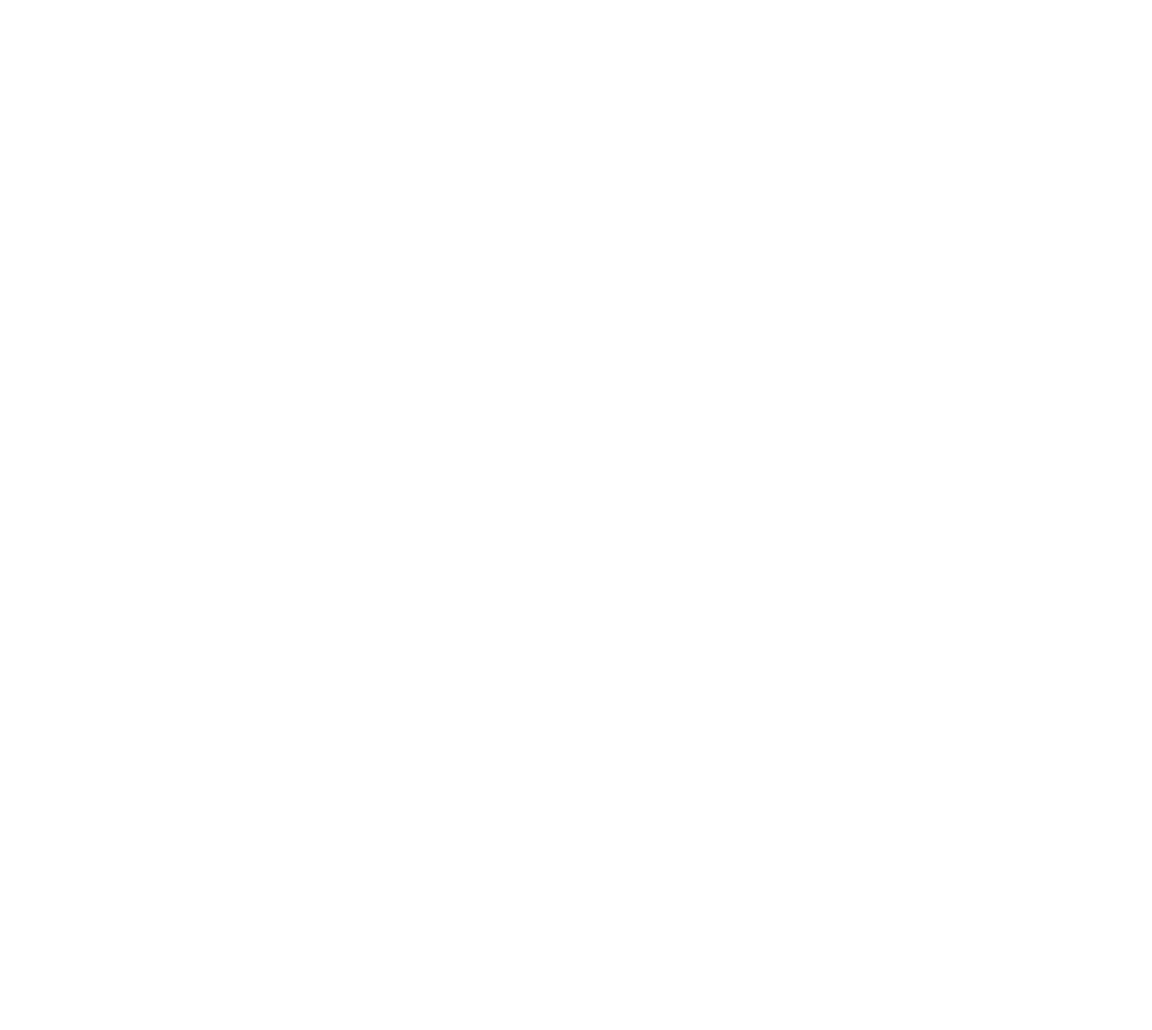
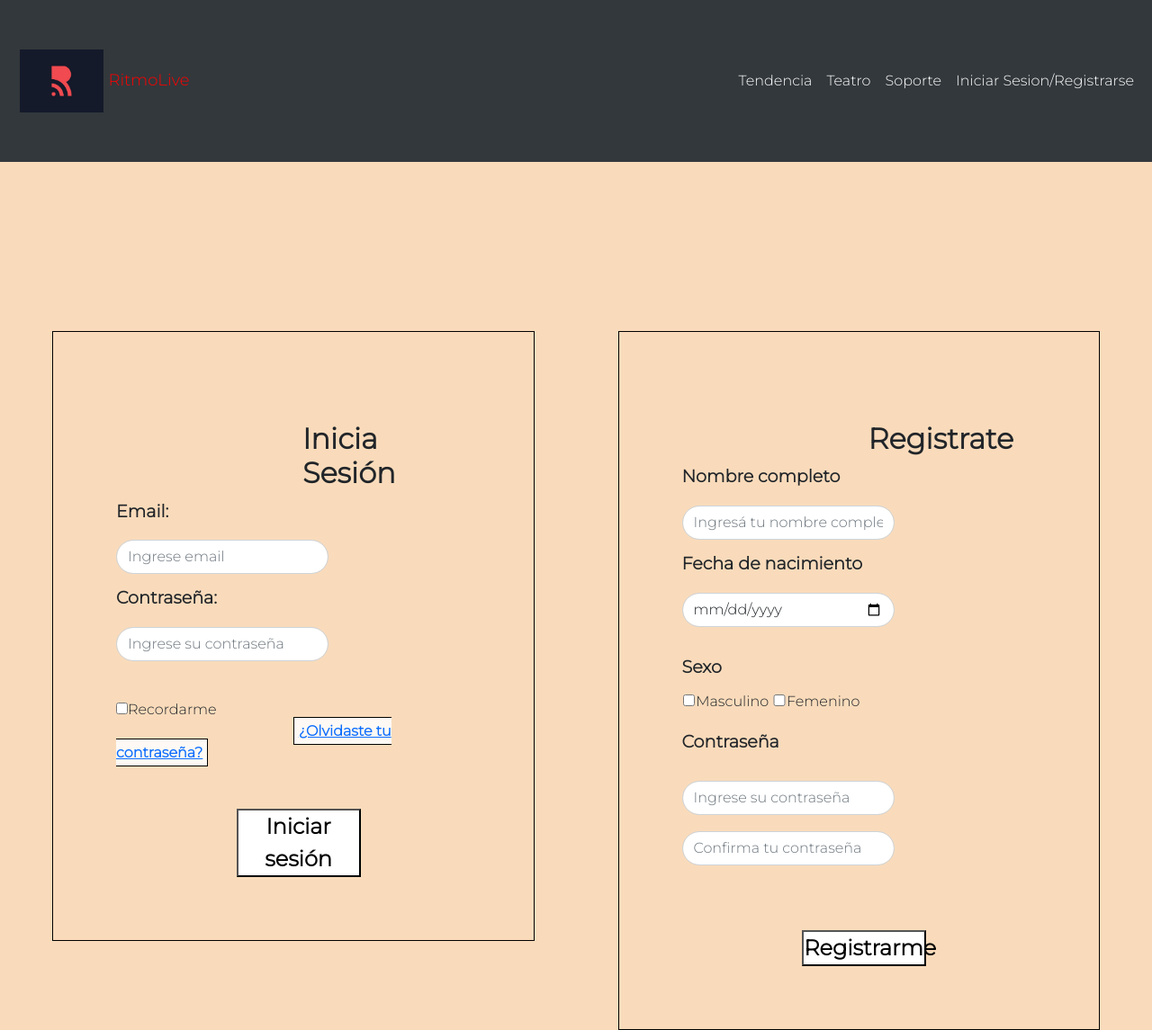
Before and after one commit to MatiasLizaur/PF-Lizaur, a plain HTML site: page pages/iniciarsesion.html in a window 1280 px wide. Shown: the top 1145 px of the page at 90% size. Before the commit the page ends 800 px from the top, so only its background shows below. Drawn offline with nearby package versions, Linux system fonts and the light colour scheme.

Commit message:
quinta pagina no responsive

```diff
--- a/pages/iniciarsesion.html
+++ b/pages/iniciarsesion.html
@@ -0,0 +1,143 @@
+<!DOCTYPE html>
+<html lang="en">
+<head>
+    <meta charset="UTF-8">
+    <meta name="viewport" content="width=device-width, initial-scale=1.0">
+    <!-- BS 5.1 inicia -->
+    <link href="https://cdn.jsdelivr.net/npm/bootstrap@5.1.3/dist/css/bootstrap.min.css" rel="stylesheet"
+        integrity="sha384-1BmE4kWBq78iYhFldvKuhfTAU6auU8tT94WrHftjDbrCEXSU1oBoqyl2QvZ6jIW3" crossorigin="anonymous">
+    <!-- BS 5.1 finaliza -->
+    <link rel="stylesheet" href="../style.css">
+    <title>Iniciar Sesion / Registrarse</title>
+</head>
+<body>
+    <!-- comienza header -->
+
+    <header class="h-ini">
+
+    <nav class="navbar navbar-expand-sm navbar-dark">
+        <div class="container-fluid">
+            <a class="navbar-brand" href="../index.html">
+                <img src="../assets/img/logo.jpg" alt="logo" class="img-navbar">
+                <span class="ritmolive">RitmoLive</span>
+            </a>
+
+            <button class="navbar-toggler" type="button" data-bs-toggle="collapse"
+                data-bs-target="#collapsibleNavbar">
+                <span class="navbar-toggler-icon"></span>
+            </button>
+
+            <div class="collapse navbar-collapse d-flex justify-content-end" id="collapsibleNavbar">
+                <ul class="navbar-nav">
+                    <li class="nav-item">
+                        <a class="nav-link" href="./theweeknd.html">Tendencia</a>
+                    </li>
+                    <li class="nav-item">
+                        <a class="nav-link" href="./teatro.html">Teatro</a>
+                    </li>
+                    <li class="nav-item">
+                        <a class="nav-link" href="./soporte.html">Soporte</a>
+                    </li>
+                    <li class="nav-item">
+                        <a class="nav-link" href="#">Iniciar Sesion/Registrarse</a>
+                    </li>
+                </ul>
+            </div>
+        </div>
+    </nav>
+    </header>
+
+    <!-- finaliza header -->
+
+    <!-- comienza main -->
+
+    <main class="main-ini">
+
+        <div class="container-fluid">
+            <div class="row" id="row-ini">
+
+                <div class="l-izquierdo-ini col-sm-6">
+                <h2>Inicia Sesión</h2>
+                <div class="form-group">
+                    <label for="email" class="e-ini">Email:</label>
+                    <input type="email" class="form-control" id="email" placeholder="Ingrese email" name="email">
+                </div>
+                <div class="form-group">
+                    <label for="password" class="e-ini">Contraseña:</label>
+                    <input type="password" class="form-control" id="password" placeholder="Ingrese su contraseña" name="password">
+                </div>
+                <div class="recordarme"><input type="checkbox" name="recordarme" id="recordarme">Recordarme
+                <a href="#" id="o-contraseña">¿Olvidaste tu contraseña?</a></div>
+                <button class="b-ini">Iniciar sesión</button>
+                </div>
+
+                <div class="l-derecho-ini col-sm-6">
+                    <h2>Registrate</h2>
+                <div class="form-group">
+                    <label for="name" class="e-ini">Nombre completo</label>
+                    <input type="name" class="form-control" id="name" placeholder="Ingresá tu nombre completo" name="name">
+                </div>
+                <div class="form-group">
+                    <label for="date" class="e-ini">Fecha de nacimiento</label>
+                    <input type="date" class="form-control" id="date">
+                </div>
+                <div class="form-group">
+                    <label for="sexo" id="sexo" class="e-ini">Sexo</label><br>
+                    <input type="checkbox" id="sexo-g">Masculino
+                    <input type="checkbox" id="sexo-g">Femenino
+                </div>
+                <div class="form-group">
+                    <label for="password" id="password-d" class="e-ini">Contraseña</label>
+                    <input type="password" class="form-control" id="password-r" placeholder="Ingrese su contraseña" name="password-r">
+                    <input type="password" class="form-control" id="password-r" placeholder="Confirma tu contraseña" name="password-r">
+                </div>
+                <button class="b-ini-d">Registrarme</button>
+
+                </div>
+            </div>
+        </div>
+
+    </main>
+
+    <!-- finaliza main -->
+
+    <!-- comienza footer -->
+    <footer class=" footer py-1 mt-8">
+
+        <div class="s-l">
+
+            <div class="soporte">
+                <p><strong>¿Necesitas ayuda?</strong></p>
+                <a href="./soporte.html" class="b-soporte">Soporte</a>
+            </div>
+
+            <div class="f-logo d-flex">
+                <a href="../index.html" class="ritmolive"><img src="../assets/img/logo.jpg" alt="logo" height="50" width="auto"><span>RitmoLive</span></a>
+            </div>
+
+        </div>
+
+        <hr class="hf">
+
+        <div class="redes-sociales">
+            <a href="https://www.facebook.com/" class="redes-sociales"><img src="../assets/img/facebook.png" alt="facebook" width="30"></a>
+            <a href="https://www.instagram.com/" class="redes-sociales"><img src="../assets/img/instagram.png" alt="instagram" width="30"></a>
+            <a href="https://twitter.com/home" class="redes-sociales"><img src="../assets/img/twitter.png" alt="twitter" width="30"></a>
+        </div>
+
+
+    </footer>
+
+    <!-- finaliza footer -->
+
+
+
+    <!-- Bundle BS inicia-->
+
+    <script src="https://cdn.jsdelivr.net/npm/bootstrap@5.1.3/dist/js/bootstrap.bundle.min.js"
+        integrity="sha384-ka7Sk0Gln4gmtz2MlQnikT1wXgYsOg+OMhuP+IlRH9sENBO0LRn5q+8nbTov4+1p"
+        crossorigin="anonymous"></script>
+
+    <!-- Bundle BS finaliza -->
+</body>
+</html>
--- a/style.css
+++ b/style.css
@@ -195,7 +195,7 @@ h2 {
 
 .f-logo {
     font-size: large;
-    margin-top: 90px;
+    margin-top: 100px;
     margin-right: 130px;
     display: flex;
     justify-content: flex-end;
@@ -336,11 +336,11 @@ h2 {
 }
 
 .img-banner{
-        background-image: url(assets/img/teatro.jpg);
-        background-size: cover;
-        background-position: left;
-        height: 800px;
-        filter: blur(5px);
+    background-image: url(assets/img/teatro.jpg);
+    background-size: cover;
+    background-position: left;
+    height: 800px;
+    filter: blur(5px);
 }
 
 .img-vort{
@@ -558,14 +558,14 @@ h2 {
 
 /* comienza footer soporte.html */
 
-.s-l {
+.s-l-s{
     display: flex;
     justify-content: space-between;
 }
 
-.redes-sociales {
+.redes-sociales-s{
     height: 30px;
-    margin-top: 55px;
+    margin-top: 6.5%;
     margin-right: 50px;
     display: flex;
     flex-direction: row;
@@ -573,6 +573,121 @@ h2 {
 }
 
 /* finaliza footer soporte.html */
+
+/* finaliza soporte.html */
+
+/* comienza iniciar sesion */
+
+/* comienza header iniciar sesion */
+
+.h-ini{
+    background-color: #2e3840d5;
+}
+
+/* comienza main iniciar sesion */
+
+/* lado izquierdo */
+
+.main-ini{
+    background-color: #F9DBBB;
+    height: 1200px;
+}
+
+#row-ini{
+    margin-top: 0px;
+}
+
+.l-izquierdo-ini{
+    height: 70%;
+    width: 45%;
+    margin-top: 12%;
+    display: flex;
+    align-items: left;
+    flex-direction: column;
+    border: 1px solid #000;
+    padding: 70px;
+}
+
+.l-izquierdo-ini h2{
+    font-weight: bold;
+    margin-left: 17%;
+}
+
+#email, #password{
+    margin-top: 18px;
+    margin-bottom: 12px;
+    width: 60%;
+    border-radius: 20px;
+}
+
+.recordarme{
+    margin-top: 30px;
+    margin-bottom: 50px;
+}
+
+#o-contraseña{
+    background-color: rgba(255, 255, 255, 0.849);
+    border: 1px solid #000;
+    margin-left: 50%;
+    font-weight: bold;
+    padding: 5px;
+}
+
+.b-ini{
+    background-color: white;
+    width: 35%;
+    /* padding: 10px; */
+    margin-left: 34%;
+    font-weight: bold;
+    font-size: x-large;
+}
+
+.e-ini{
+    font-weight: bold;
+    font-size: larger;
+}
+
+/* lado derecho */
+
+.l-derecho-ini{
+    height: 70%;
+    width: 45%;
+    margin-top: 12%;
+    display: flex;
+    align-items: left;
+    flex-direction: column;
+    border: 1px solid #000;
+    padding: 70px;
+}
+
+.l-derecho-ini h2{
+    font-weight: bold;
+    margin-left: 17%;
+}
+
+#name, #date, #sexo, #password-d, #password-r{
+    margin-top: 18px;
+    margin-bottom: 12px;
+    width: 60%;
+    border-radius: 20px;
+}
+
+#name, #date, #password-r{
+    width: 60%;
+}
+
+#sexo-g{
+    width: 4%;
+}
+
+.b-ini-d{
+    margin-top: 60px;
+    font-weight: bold;
+    background-color: white;
+    width: 35%;
+    margin-left: 34%;
+    font-size: x-large;
+}
 
 
 /* comienza media queries  */
```
Also changed, not shown: pages/soporte.html (+6 -6 lines), pages/teatro.html (+2 -2 lines).
